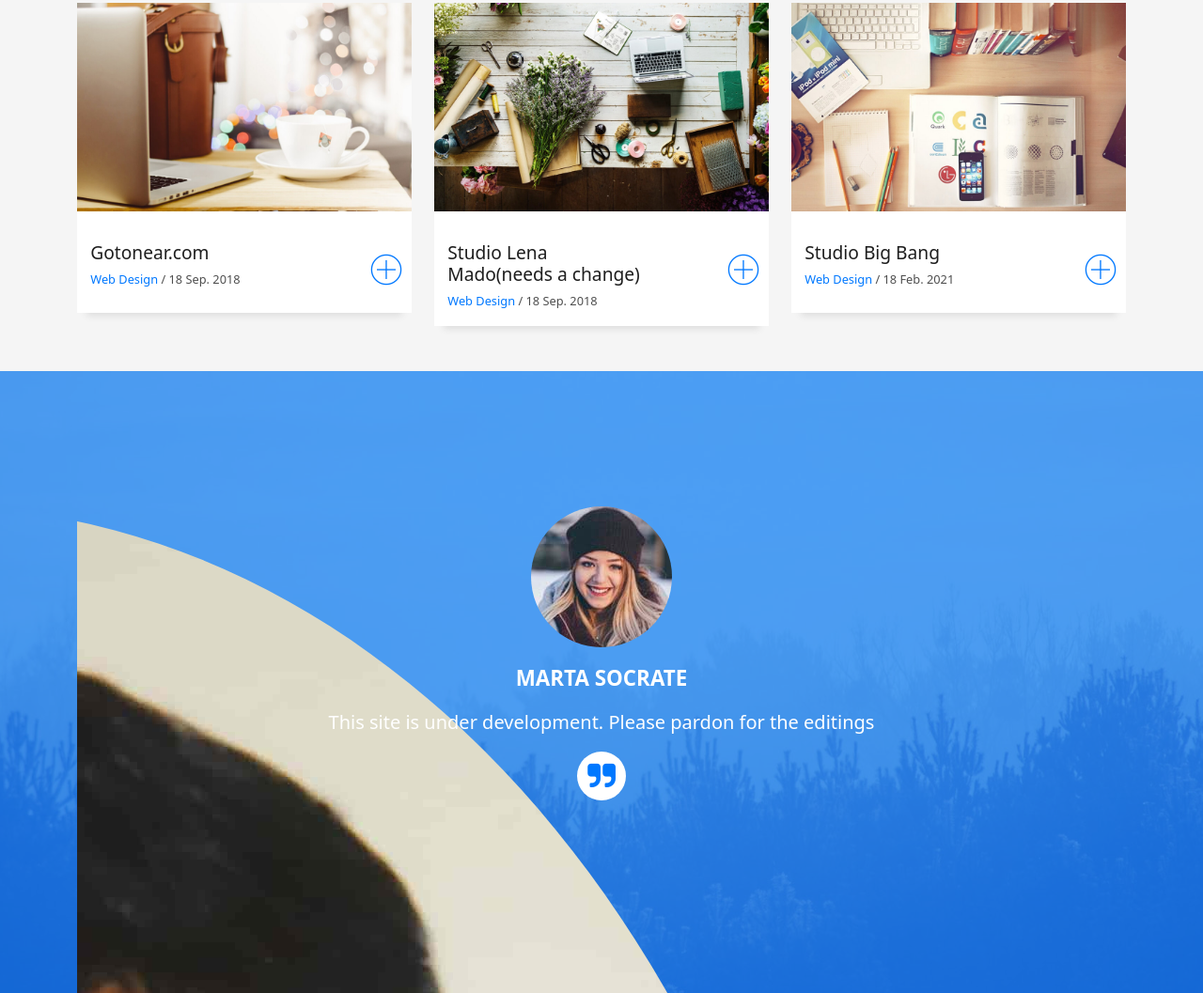
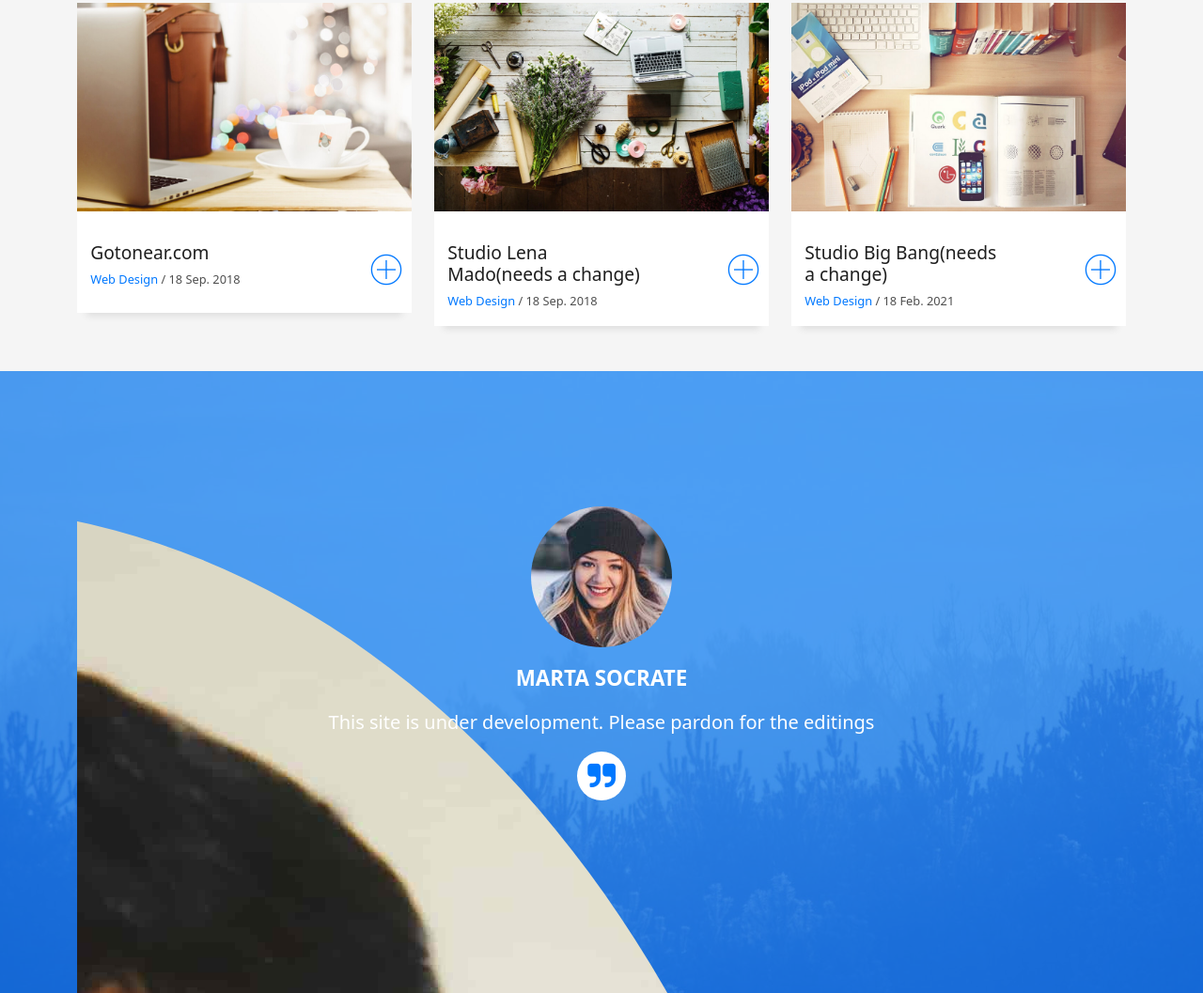
Before and after one commit to mukherjeepratimgithub/mukherjeepratimgithub.github.io, a plain HTML site: page index.html in a window 1280 px wide. Shown: the part 3571-4628 px from the top of the page at 94% size. Drawn offline with Linux system fonts and the light colour scheme; files that its build step writes are made by us from their sources; files whose address does not match are found by name.

Commit message:
updating the index page

```diff
--- a/index.html
+++ b/index.html
@@ -447,7 +447,7 @@
               <div class="work-content">
                 <div class="row">
                   <div class="col-sm-8">
-                    <h2 class="w-title">Studio Big Bang</h2>
+                    <h2 class="w-title">Studio Big Bang(needs a change)</h2>
                     <div class="w-more">
                       <span class="w-ctegory">Web Design</span> / <span class="w-date">18 Feb. 2021</span>
                     </div>
```
